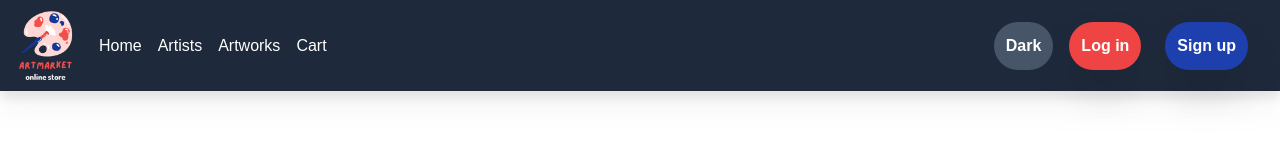
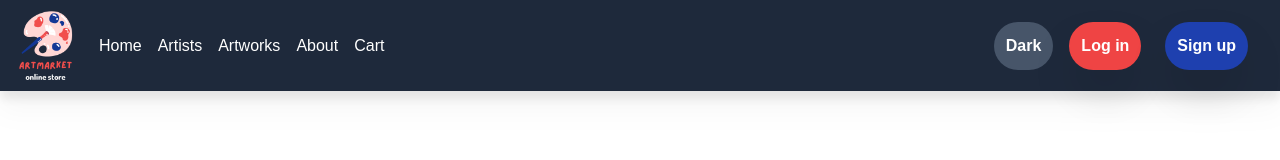
Before and after one commit to SagiYosofov/ArtMarketNextJs, a Next.js app: page / in a window 1280 px wide. Shown: the top 160 px of the page. Built offline with nearby package versions, Linux system fonts and the light colour scheme.

Commit message:
Update Nav.jsx

```diff
--- a/components/Nav.jsx
+++ b/components/Nav.jsx
@@ -64,6 +64,10 @@ const Nav = () => {
         Artworks
       </Link>
 
+      <Link href="/About" className="hidden md:inline hover:underline mx-2 focus:outline-none">
+        About
+      </Link>
+
       <Link href="/Cart" className="hidden md:inline hover:underline mx-2 focus:outline-none">
         Cart
       </Link>
```
